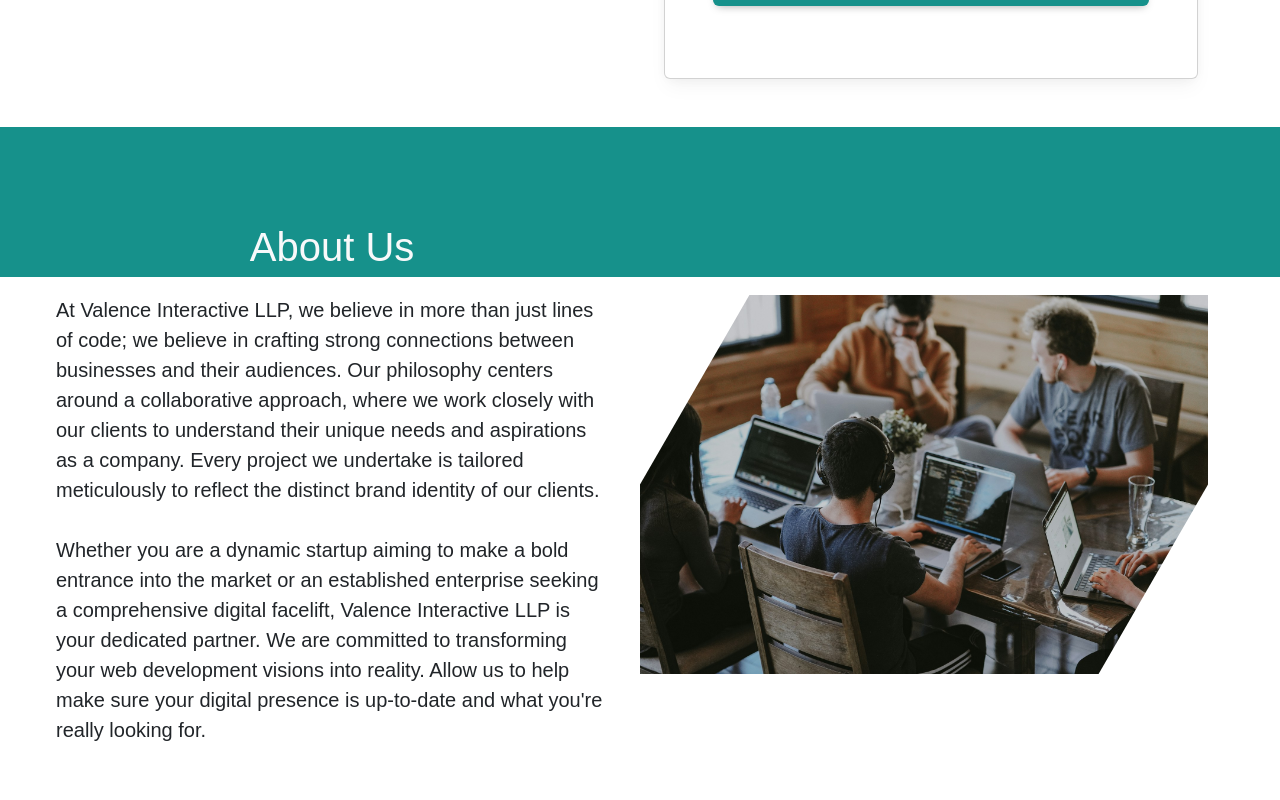
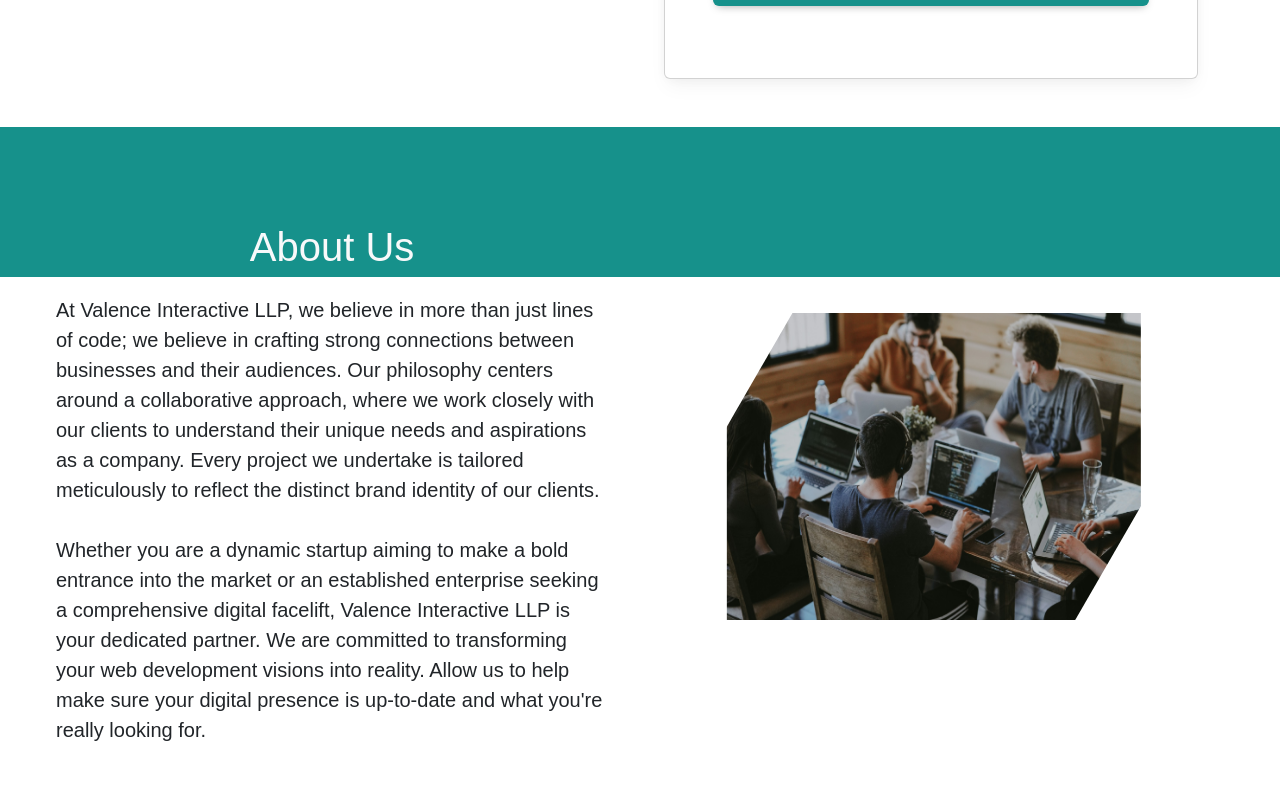
Before and after one commit to johnboy514/ValenceInteractiveLLP, a React (Create React App) app: page / in a window 1280 px wide. Shown: the part 3320-4120 px from the top of the page. Built offline with nearby package versions, Linux system fonts and the light colour scheme; a web font is replaced by a local one.

Commit message:
test 90% and overflow main div

```diff
--- a/src/components/Home.js
+++ b/src/components/Home.js
@@ -580,7 +580,7 @@
 {/* There is a bug causing the screen to be able to drift to the right in the area of 580-628 of this following section */}
 <section className="text-center">
   <div className="bg-image" style={{ backgroundColor: '#16918b', height: '150px', marginBottom: '-150px' }}></div>
-  <div className="row" id="aboutus">
+  <div className="row" id="aboutus" style={{ overflow: 'hidden' }}>
     <div className="col-md-12 reveal">
       <div className="mt-5 d-flex flex-row" style={{ backgroundColor: 'hsla(0, 100%, 100%, 0.0)', height: 'auto' }}>
         <div className="py-5 px-md-5 d-flex w-100">
@@ -611,8 +611,8 @@
                 <img
                   src={AboutUs} alt="about us"
                   style={{
-                    width: '100%',
-                    height: '100%',
+                    width: '90%',
+                    height: '90%',
                     transform: 'skewX(30deg)',
                     marginTop: '0',
                     border: 'none'
```
